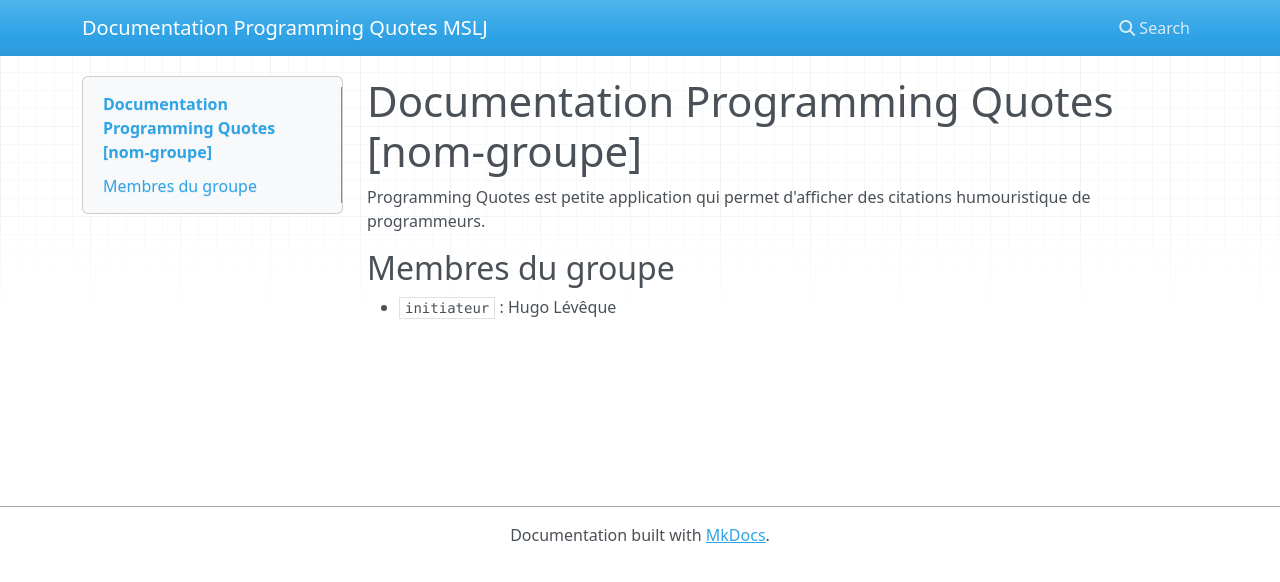
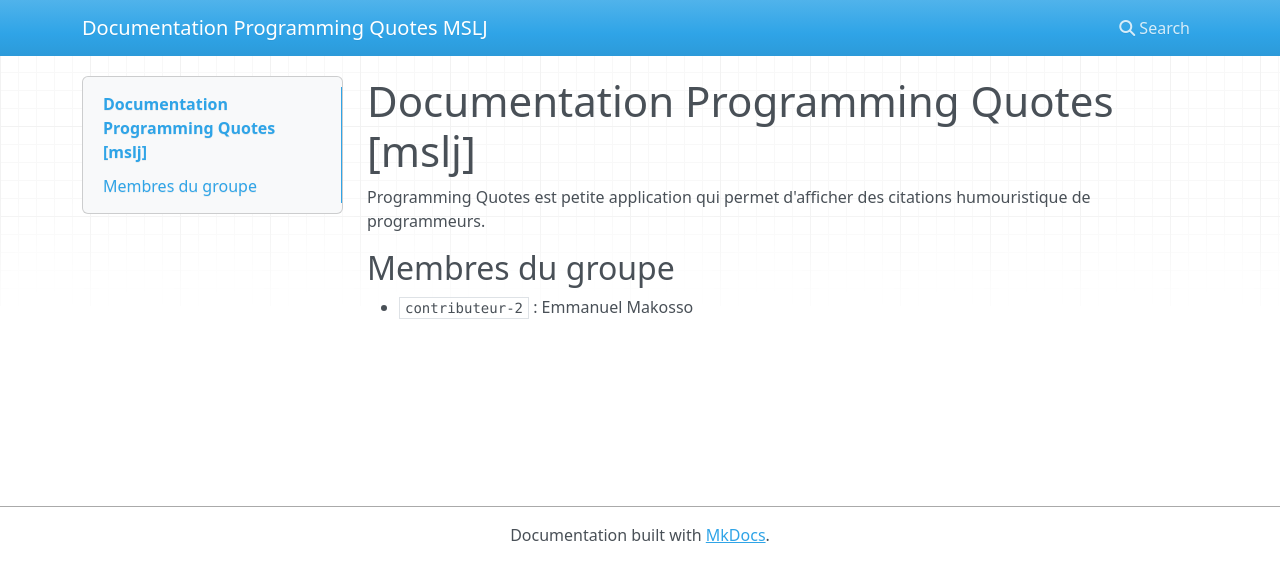
Before and after one commit to efrei-git/quotes-docs-mslj, an MkDocs documentation site: the page built from docs/index.md, in a window 1280 px wide. Shown: the top 582 px of the page. Built offline with MkDocs 1.6.1, drawn with Linux system fonts in a browser that asks for light colours; nearby versions of some CDN libraries.

Commit message:
Complete index.md and README.md (Contributor 2)

```diff
--- a/docs/index.md
+++ b/docs/index.md
@@ -1,7 +1,7 @@
-# Documentation Programming Quotes [nom-groupe]
+# Documentation Programming Quotes [mslj]
 
 Programming Quotes est petite application qui permet d'afficher des citations humouristique de programmeurs.
 
 ## Membres du groupe
 
-- `initiateur` : Hugo Lévêque
+- `contributeur-2` : Emmanuel Makosso
```
Also changed, not shown: README.md (+2 -2 lines).
